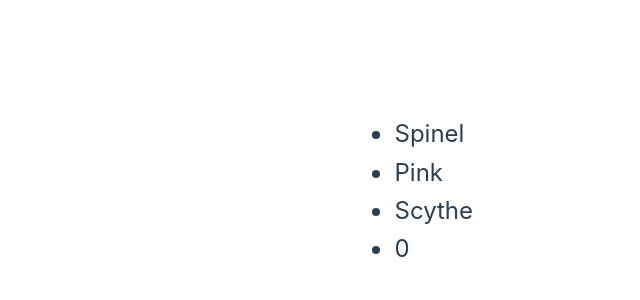
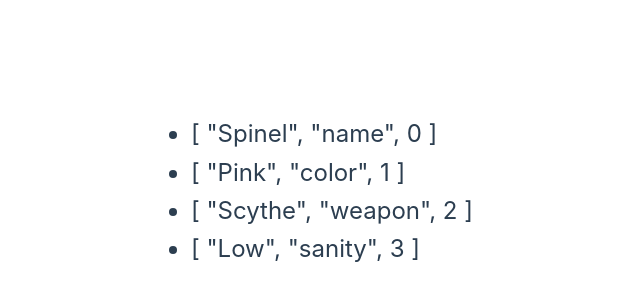
Before and after one commit to JasonXBOptel/vue_fullstack, a Vue app: page / in a window 1280 px wide. Shown: the part 208-508 px from the top of the page, without its empty margins (167-807 px from the left). Built offline with nearby package versions, Linux system fonts and the light colour scheme.

Commit message:
Object List Rendering

```diff
--- a/src/App.vue
+++ b/src/App.vue
@@ -6,19 +6,19 @@ const obj = {
   name: "Spinel",
   color: "Pink",
   weapon: "Scythe",
-  sanity: 0,
+  sanity: "Low",
 };
-console.log(crypto.randomUUID());
-const complexLogic = function (value, property) {
-  console.log([value, property]);
-  return value;
-};
+// console.log(crypto.randomUUID());
+// const complexLogic = function (value, property, index) {
+//   console.log([value, property, index]);
+//   return value;
+// };
 </script>
 <template>
   <div>
     <ul>
-      <li v-for="(value, property) of obj" :key="property">
-        {{ complexLogic(value, property) }}
+      <li v-for="(value, property, index) in obj" :key="index">
+        {{ [value, property, index] }}
       </li>
     </ul>
   </div>
```
